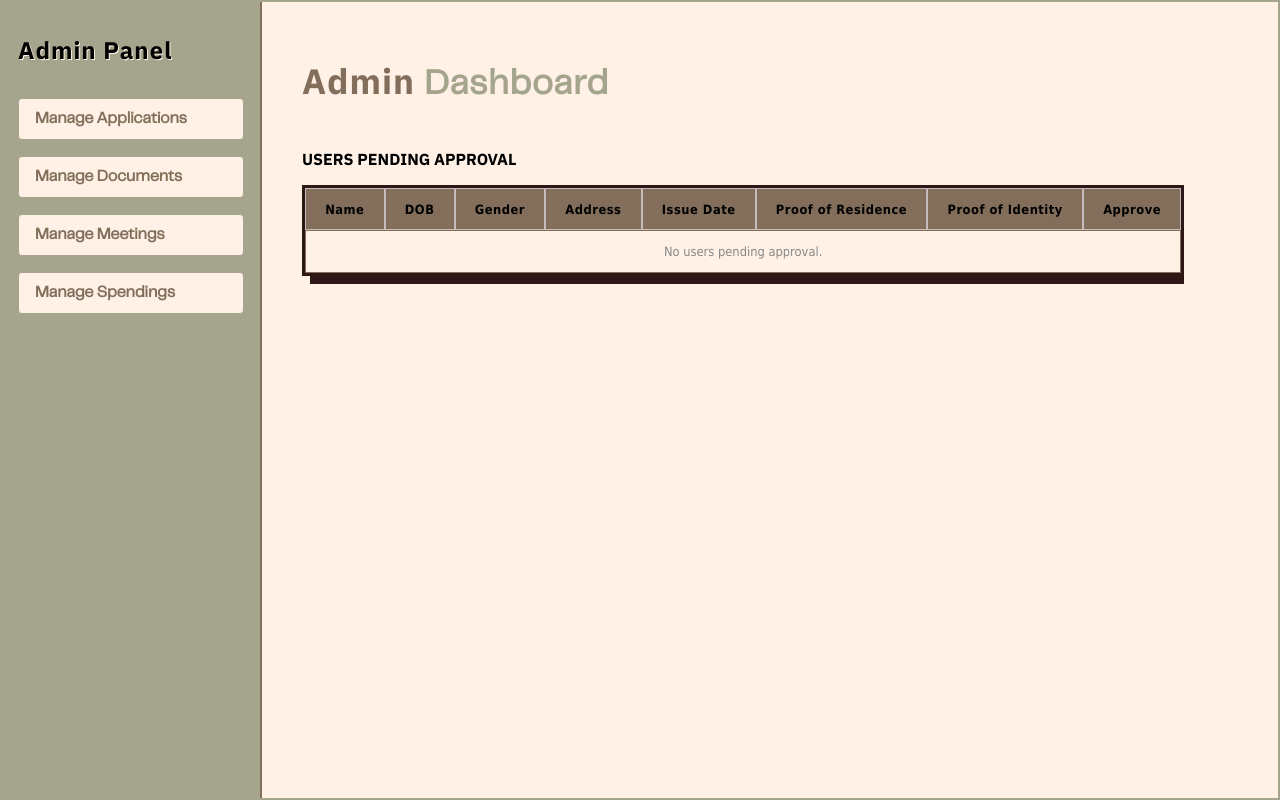
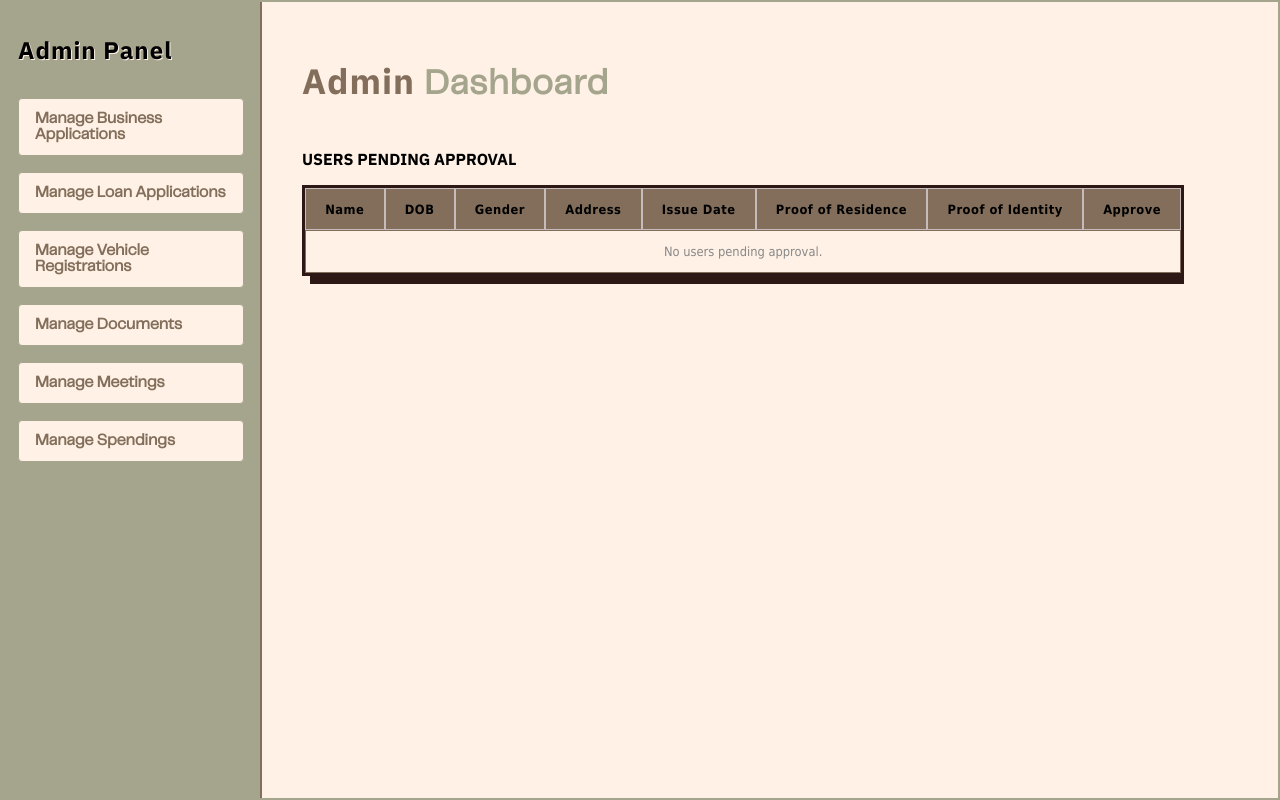
Before and after one commit to varun312/upm-connect, a Node server app: template views/admin.ejs in a window 1280 px wide. Run offline with Node 20, Linux system fonts and the light colour scheme; the template is opened without the code that fills it, so the values that code supplies are empty; some libraries are stand-ins or nearby versions.

Commit message:
more buttons

```diff
--- a/views/admin.ejs
+++ b/views/admin.ejs
@@ -12,9 +12,9 @@
       <!-- Sidebar -->
       <aside class="sidebar">
         <div class="sidebar-title">Admin Panel</div>
-        <a href="/admin/applications" class="dashboard-link"
-          >Manage Applications</a
-        >
+  <a href="/admin/business-applications" class="dashboard-link">Manage Business Applications</a>
+  <a href="/admin/loan-applications" class="dashboard-link">Manage Loan Applications</a>
+  <a href="/admin/vehicle-registrations" class="dashboard-link">Manage Vehicle Registrations</a>
         <a href="/admin/documents" class="dashboard-link">Manage Documents</a>
         <a href="/admin/meetings" class="dashboard-link">Manage Meetings</a>
         <a href="/admin/spendings" class="dashboard-link">Manage Spendings</a>
```
